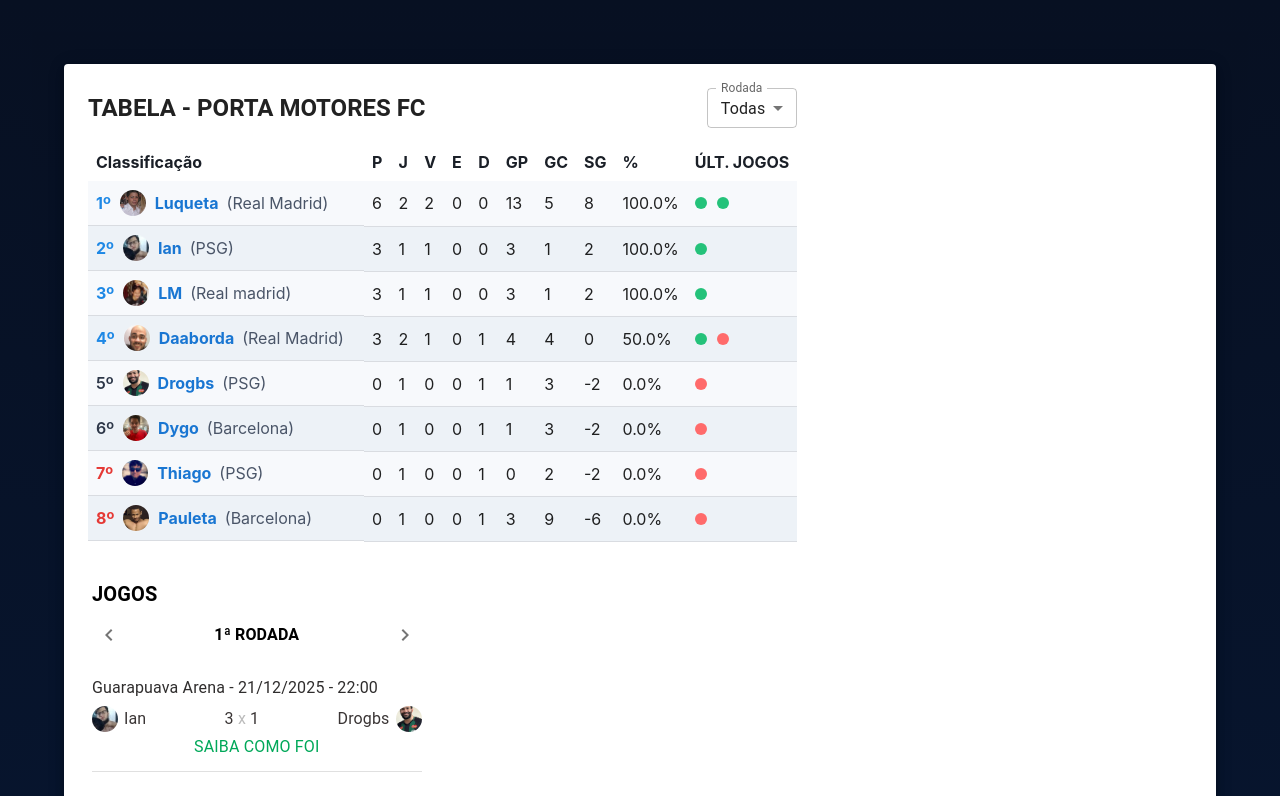
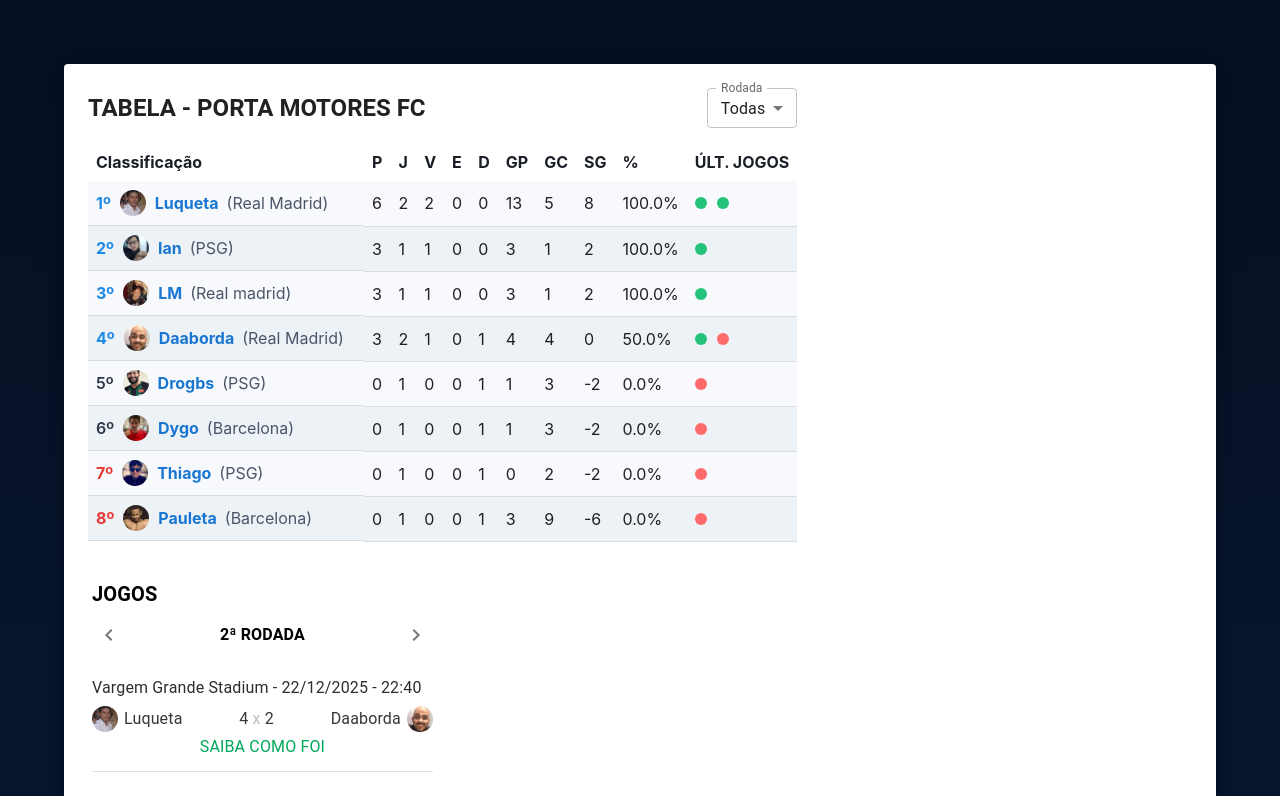
Before and after one commit to Lucasds98/eafc-portal-motores, a React (Vite) app: page / in a window 1280 px wide. Shown: the top 796 px of the page. Built offline with nearby package versions, Linux system fonts and the light colour scheme; the HTML template or start-up script is replaced by a standard one.

Commit message:
ajuste realizado

```diff
--- a/src/components/JogosDaRodada/JogosDaRodada.jsx
+++ b/src/components/JogosDaRodada/JogosDaRodada.jsx
@@ -15,7 +15,7 @@ import PlayerModal from "../PlayerModal/PlayerModal";
 import { getImage } from "../../utils/getImage";
 
 export default function JogosDaRodada() {
-  const [rodadaAtual, setRodadaAtual] = useState(1);
+  const [rodadaAtual, setRodadaAtual] = useState(2);
   const [openPlayer, setOpenPlayer] = useState(false);
   const [selectedPlayer, setSelectedPlayer] = useState(null);
 
```
